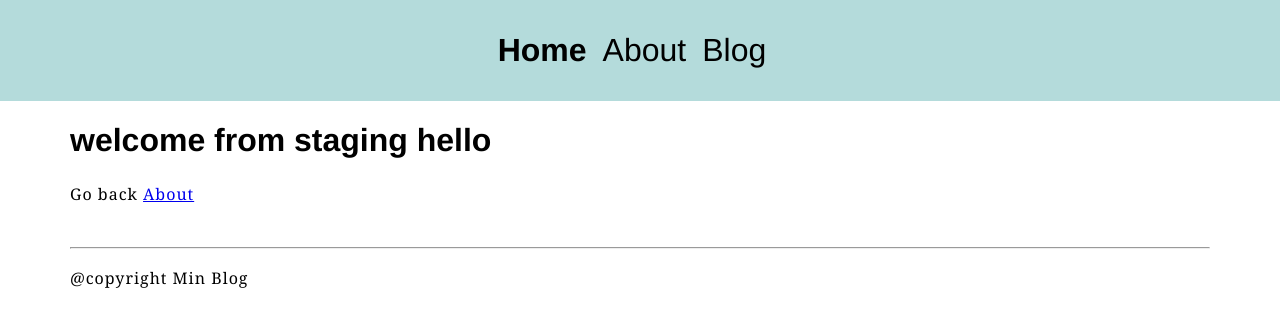
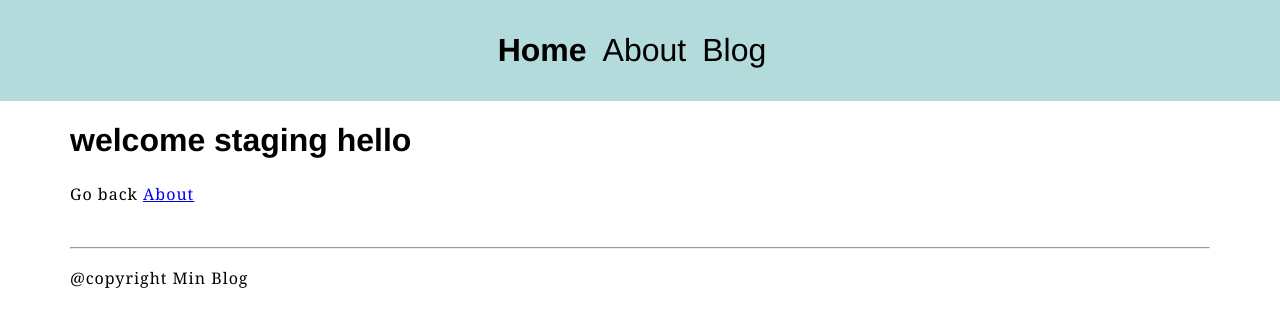
Before and after one commit to minwwgo/gatsby-minportfolio, a Gatsby site: page / in a window 1280 px wide. Built offline with nearby package versions, Linux system fonts and the light colour scheme; Gatsby itself is replaced by a stand-in of ours.

Commit message:
some update

```diff
--- a/src/pages/index.js
+++ b/src/pages/index.js
@@ -10,7 +10,7 @@ const Home=()=> {
     <Layout>
       <SEO title="Welcome to Min Blog" />
       <Container>
-        <h1>welcome from staging hello </h1>
+        <h1>welcome  staging hello </h1>
         <p>
           Go back <Link to={"/about"}>About</Link>
         </p>
```
